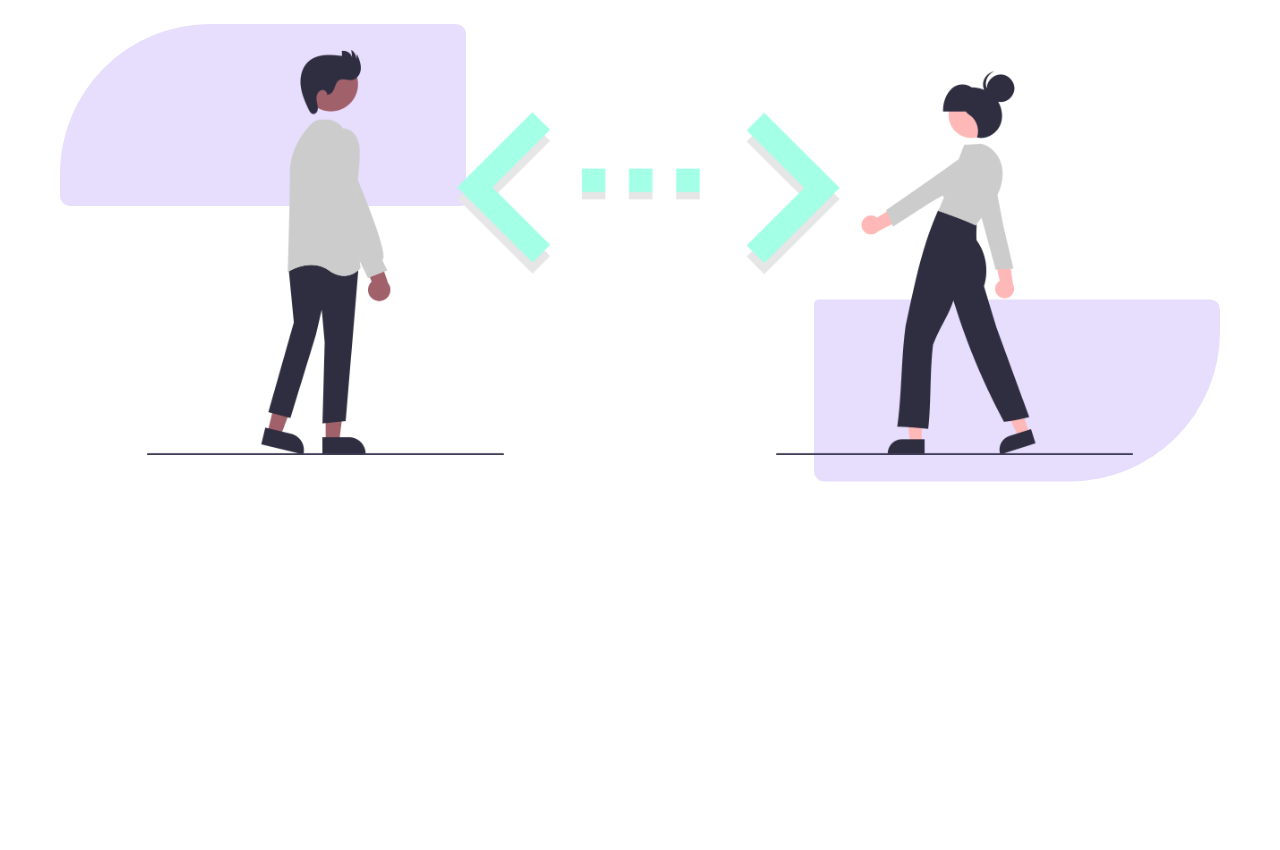
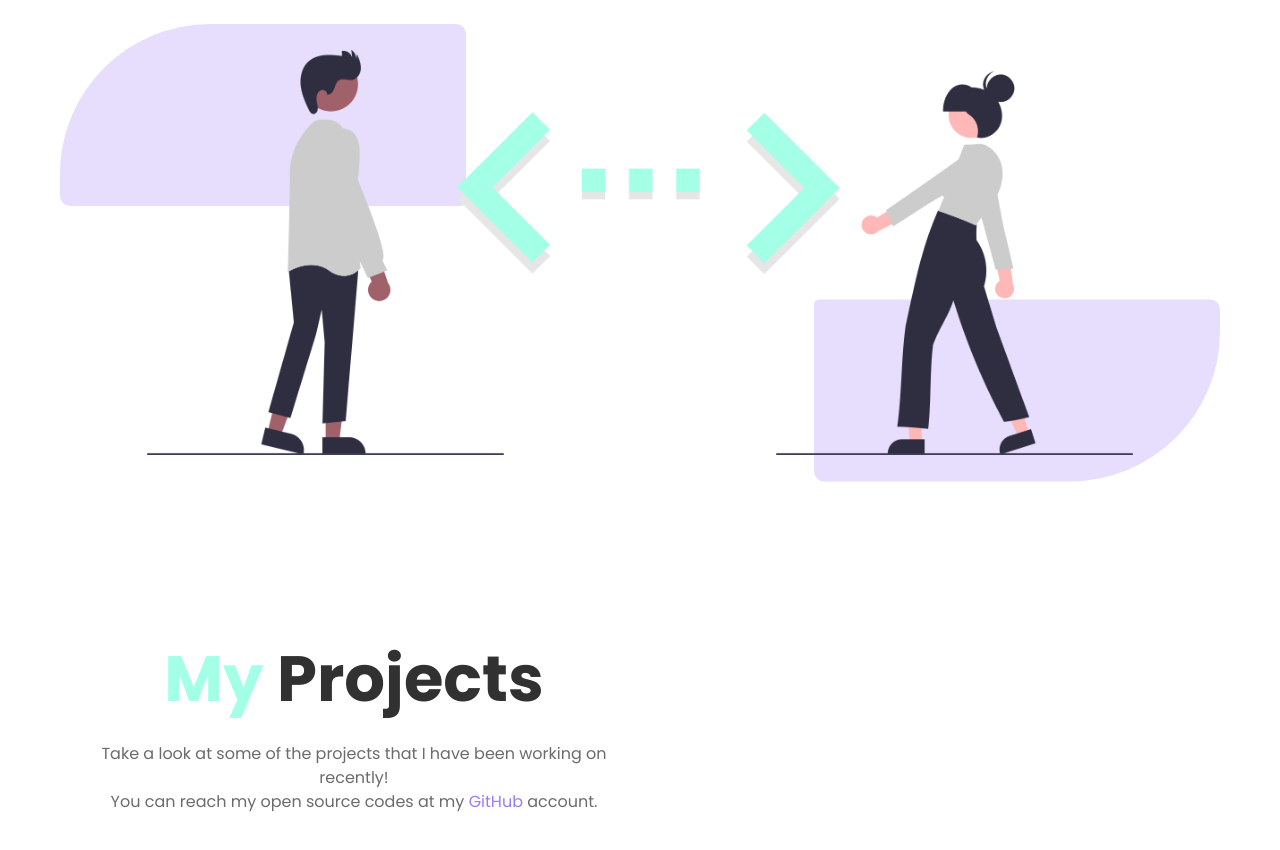
Before and after one commit to SaminPashaei/Portfolio-Landing-Page, a plain HTML site: page projects.html in a window 1280 px wide. Shown: the part 92-942 px from the top of the page. Before the commit the page ends 800 px from the top, so only its background shows below. Drawn offline with nearby package versions, Linux system fonts and the light colour scheme.

Commit message:
Added projects heading

```diff
--- a/css/style.css
+++ b/css/style.css
@@ -189,7 +189,7 @@ body {
   transform: scaleX(-1) rotate(180deg);
 }
 
-/* ---------- Project Header ---------- */
+/* ---------- Projects Header ---------- */
 .project-b-des {
   margin: 0 0 10% auto;
   position: relative;
@@ -302,6 +302,16 @@ body {
   font-size: 22px;
 }
 
+/* ---------- Projects Content ---------- */
+.git-link {
+  text-decoration: none;
+  color: var(--primary-color);
+}
+
+.git-link:hover {
+  color: var(--secondary-color);
+}
+
 /* ---------- Work Inquiry ---------- */
 .inquiry-container {
   background-color: var(--secondary-op-color);
--- a/projects.html
+++ b/projects.html
@@ -53,6 +53,26 @@
         <div class="header-des project-b-des"></div>
       </div>
     </div>
+
+    <div class="content-container">
+      <div class="row">
+        <div class="col-md-6 margin-b">
+          <h1 class="text-center page-main-heading mb-4">
+            <span class="important-heading-2">My</span> Projects
+          </h1>
+
+          <p class="text-center page-sub-heading">
+            Take a look at some of the projects that I have been working on recently!
+            <br />
+            You can reach my open source codes at my <a href="https://github.com/SaminPashaei"
+              class="git-link">GitHub</a> account.
+          </p>
+        </div>
+        <div class="col-md-6 margin-b"></div>
+        <div class="col-md-6 margin-b"></div>
+        <div class="col-md-6 margin-b"></div>
+      </div>
+    </div>
   </div>
 
 </body>
```
